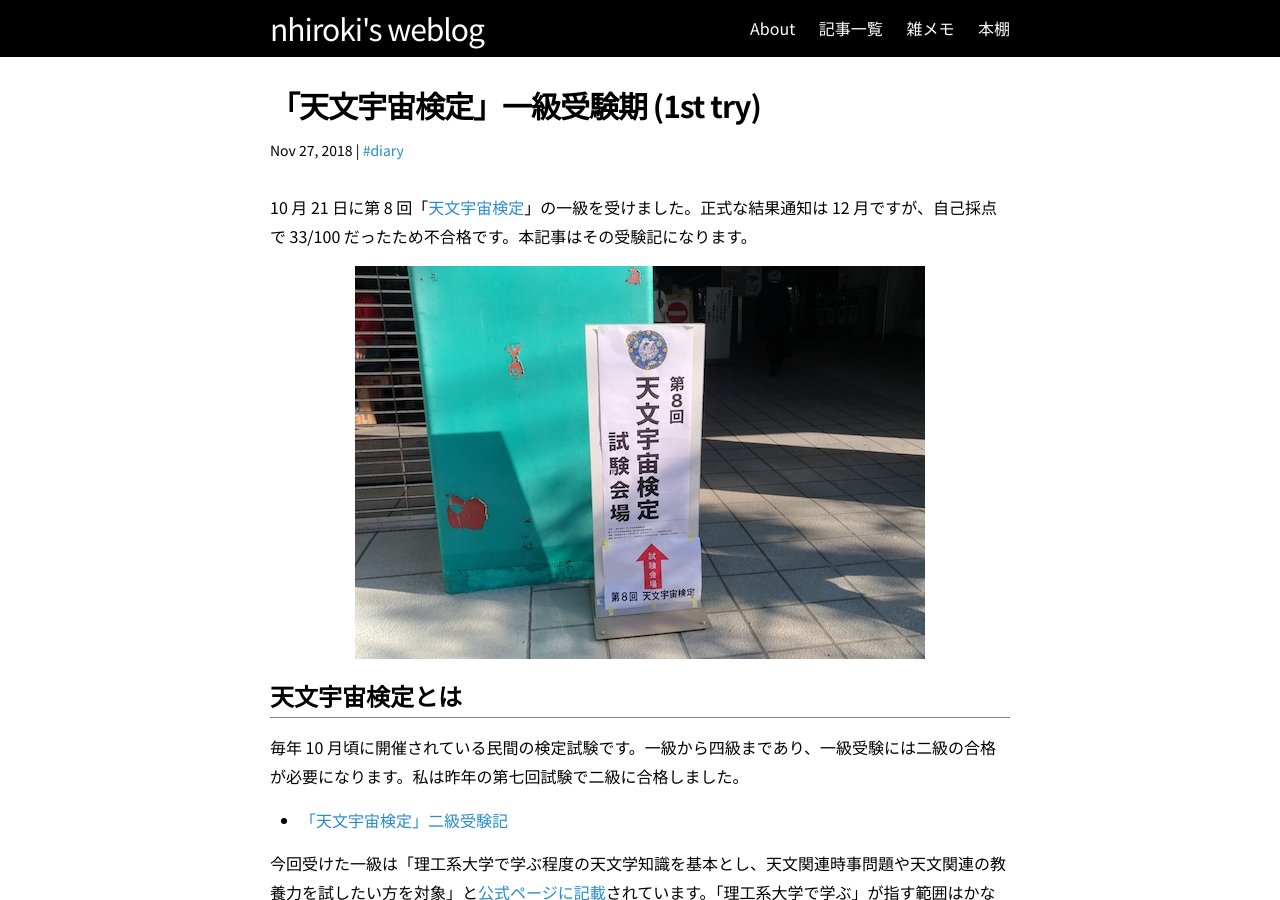
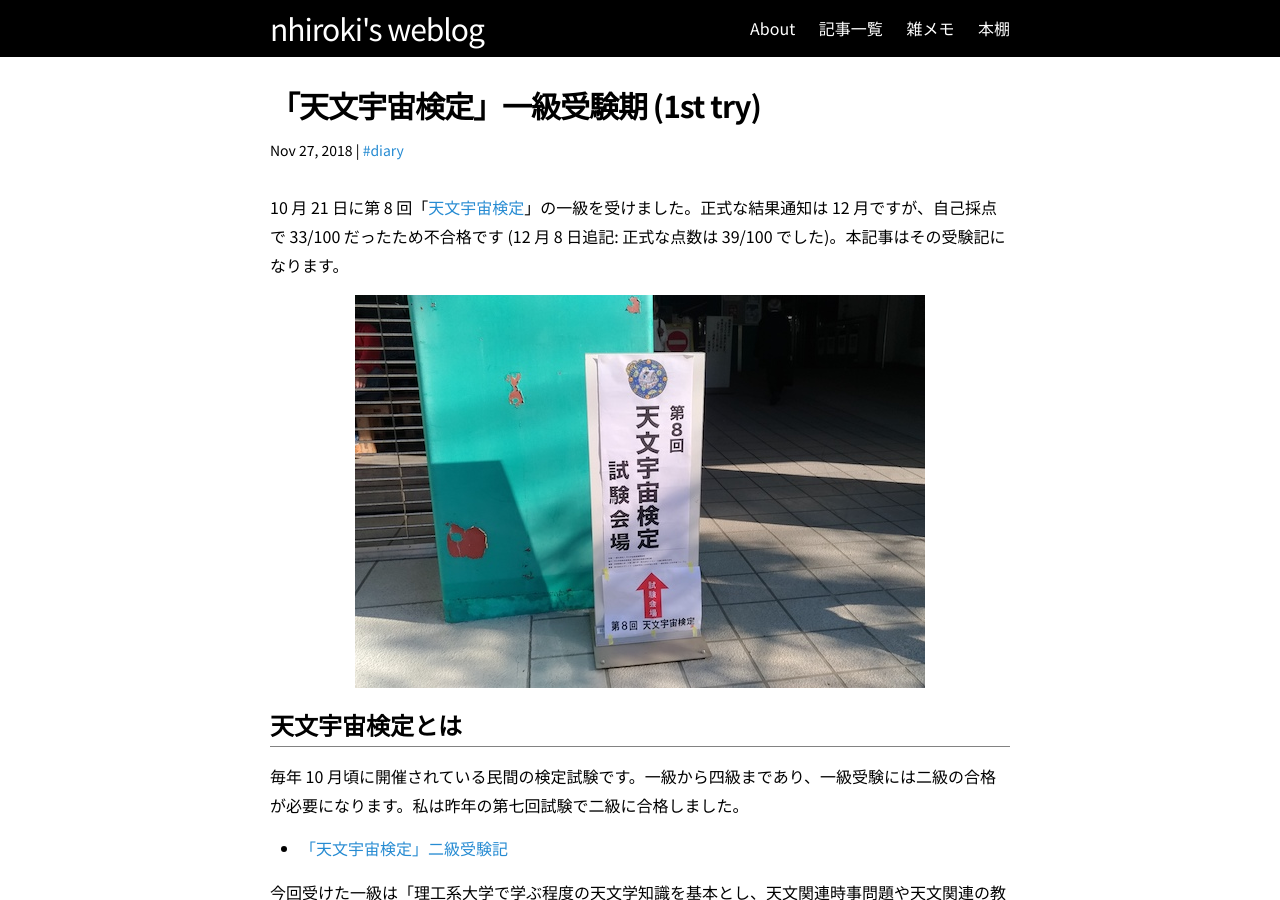
Before and after one commit to nhiroki/nhiroki.github.io, a Jekyll site: the page built from _posts/2018-11-27-astronomy-space-test-2018-1st-grade.md, in a window 1280 px wide and 900 px high. Built offline with Jekyll 4.4.1, drawn with Linux system fonts in a browser that asks for light colours; comment, search, counter and statistics services are not loaded; some of the changed text lies outside the part shown.

Commit message:
Update the existing post

```diff
--- a/_posts/2018-11-27-astronomy-space-test-2018-1st-grade.md
+++ b/_posts/2018-11-27-astronomy-space-test-2018-1st-grade.md
@@ -6,7 +6,7 @@ tags: diary
 image: /images/astronomy-space-test-2018-1st-grade-signboard.jpg
 ---
 
-10 月 21 日に第 8 回「[天文宇宙検定](http://www.astro-test.org/)」の一級を受けました。正式な結果通知は 12 月ですが、自己採点で 33/100 だったため不合格です。本記事はその受験記になります。
+10 月 21 日に第 8 回「[天文宇宙検定](http://www.astro-test.org/)」の一級を受けました。正式な結果通知は 12 月ですが、自己採点で 33/100 だったため不合格です (12 月 8 日追記: 正式な点数は 39/100 でした)。本記事はその受験記になります。
 
 ![看板](/images/astronomy-space-test-2018-1st-grade-signboard.jpg)
 
```
Also changed, not shown: other parts of _posts/2018-11-27-astronomy-space-test-2018-1st-grade.md (+1 -1 lines).
